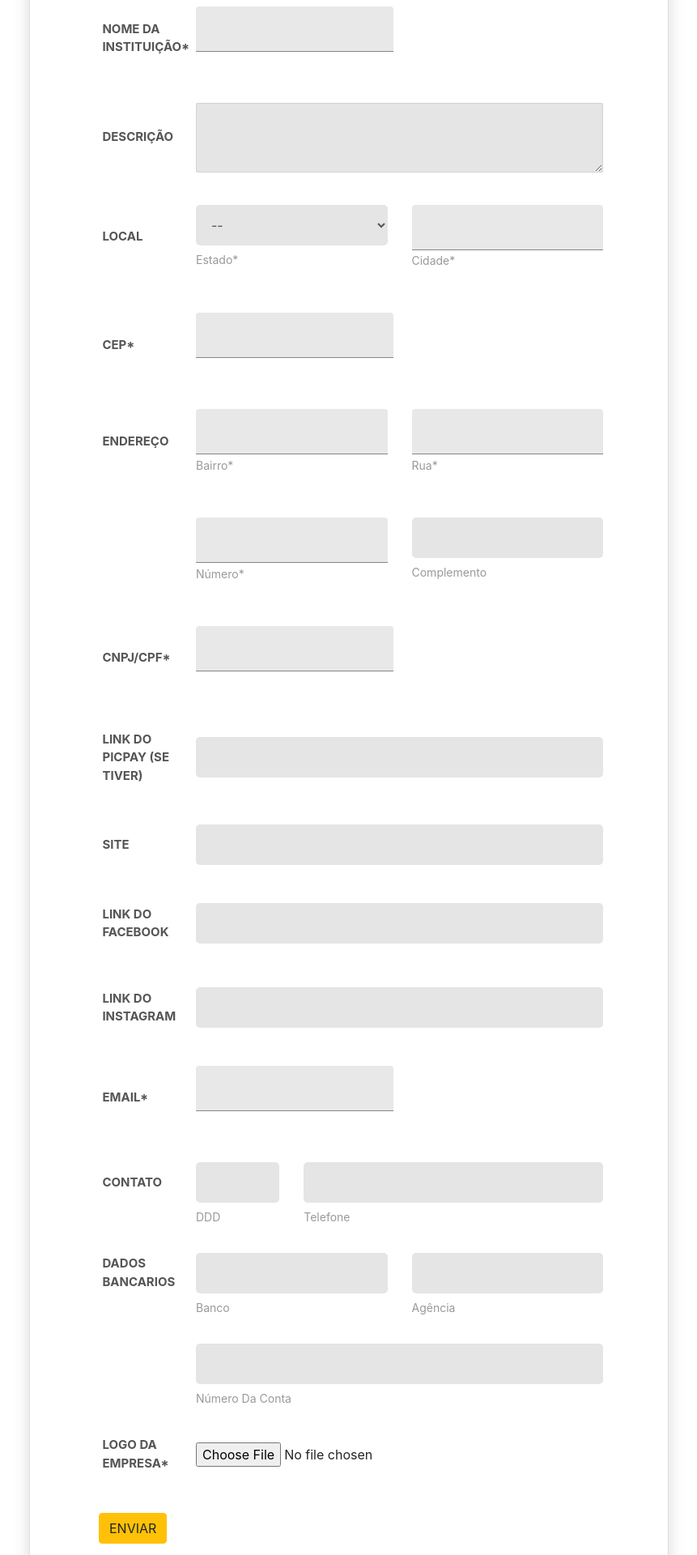
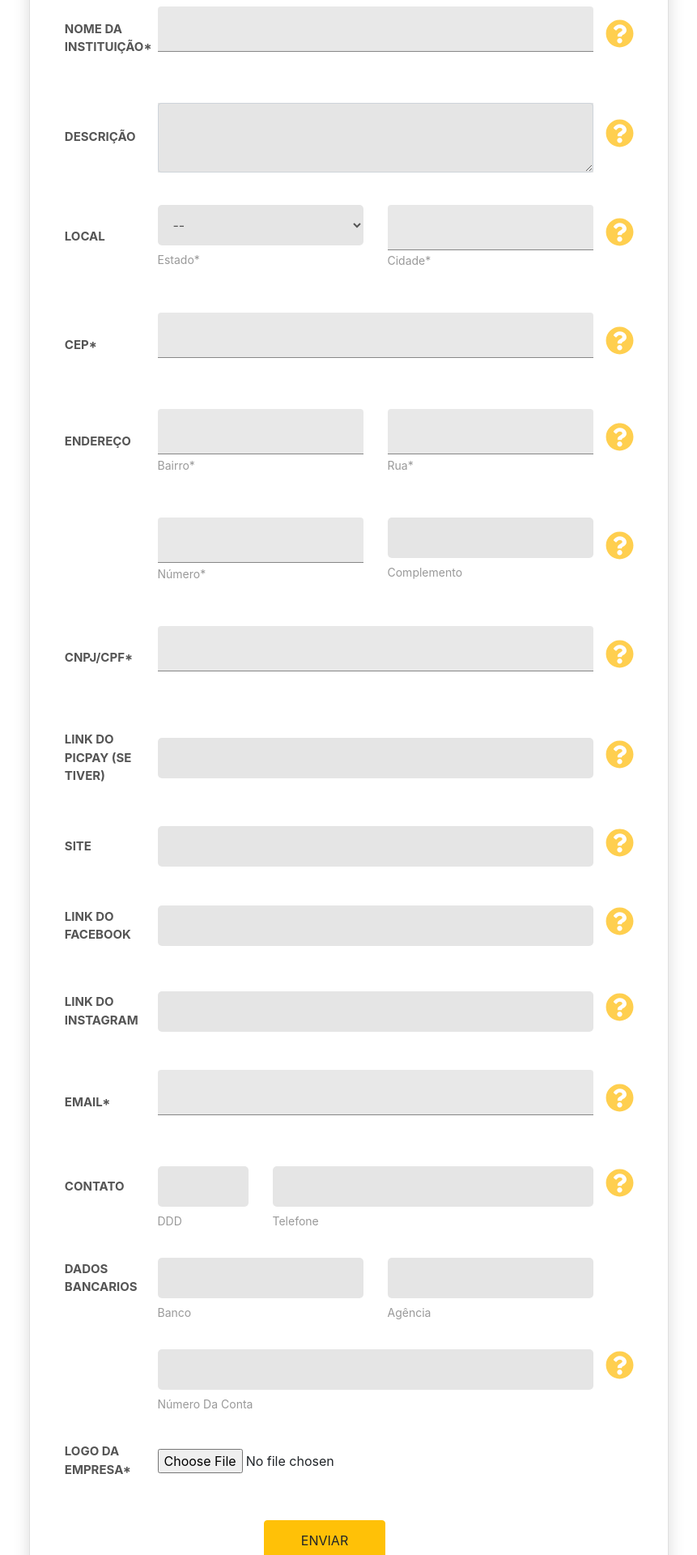
Before and after one commit to cpejr/frontend-bemconectado, a React (Create React App) app: page /register in a window 1280 px wide. Shown: the part 240-2160 px from the top of the page at 81% size, without its empty margins (209-1070 px from the left). Built offline with nearby package versions, Linux system fonts and the light colour scheme; no server answers.

Commit message:
Tooltip no formulário feito

```diff
--- a/package.json
+++ b/package.json
@@ -18,7 +18,7 @@
     "react-bootstrap": "^1.0.0",
     "react-dom": "^16.13.1",
     "react-geocode": "^0.2.1",
-    "react-icons": "^3.9.0",
+    "react-icons": "^3.10.0",
     "react-page-scroller": "^2.0.7-beta",
     "react-router-dom": "^5.1.2",
     "react-router-hash-link": "^1.2.2",
--- a/src/pages/Register/index.js
+++ b/src/pages/Register/index.js
@@ -5,6 +5,8 @@ import api from '../../services/api';
 import ImageUpload from '../../components/ImageUpload';
 import SelectStates from '../../components/SelectStates';
 import TextField from '@material-ui/core/TextField';
+
+import { FaQuestionCircle } from 'react-icons/fa';
 
 
 export default function Register({ className, fileName, onSubmit }) {
@@ -31,6 +33,24 @@ export default function Register({ className, fileName, onSubmit }) {
   const [selectedFile, setSelectedFile] = useState();
   const [uploadPressed, setUploadPressed] = useState(false);
   const history = useHistory();
+
+  // What will show in tooltip
+  const examplesResultForm = {
+    institutionName:'Ex: Todos heróis',
+    description: 'Ex: Essa instituição ajuda pessoas carentes de rua.',
+    local: 'Ex: MG - Ouro Preto',
+    zipCode: 'Ex: 00000000',
+    address: 'Ex: Tupi, Avenida Coronel Fabriciano',
+    complement: 'Ex: 35 Ao lado do posto',
+    CNPJ: '00000',
+    linkPicPay: 'teste',
+    site: 'www.site.com.br',
+    linkFacebook: 'teste',
+    linkInstagram: 'teste',
+    email: 'meuemail@teste.com',
+    contact: '31 99999999',
+    bankAccountData: 'teste',
+  }
 
   async function handleRegister(e) {
     e.preventDefault();
@@ -107,10 +127,10 @@ export default function Register({ className, fileName, onSubmit }) {
             </div>
           </div>
           <div className="card-body">
-            <form onSubmit={handleRegister}>
+            <form className="formRegister" onSubmit={handleRegister}>
 
               <div className="form-row">
-                <div className="name">Nome da instituição*</div>
+                <div className="name">Nome da Instituição*</div>
                 <div className="value">
                   <TextField
                     error={name === "" && uploadPressed}
@@ -120,6 +140,13 @@ export default function Register({ className, fileName, onSubmit }) {
                     onChange={e => { setName(e.target.value) }}
                     variant="filled"
                   />
+                </div>
+
+                <div className="info">
+                  <div className="examples">
+                    {examplesResultForm.institutionName}
+                  </div>
+                  < FaQuestionCircle size={35} color='#FFCF4F'/>
                 </div>
               </div>
 
@@ -138,6 +165,14 @@ export default function Register({ className, fileName, onSubmit }) {
                     />
                   </div>
                 </div>
+
+                <div className="info">
+                  <div className="examples">
+                    {examplesResultForm.description}
+                  </div>
+                  < FaQuestionCircle size={35} color='#FFCF4F'/>
+                </div>
+
               </div>
 
               <div className="form-row m-b-55">
@@ -167,6 +202,14 @@ export default function Register({ className, fileName, onSubmit }) {
                     </div>
                   </div>
                 </div>
+
+                <div className="info">
+                  <div className="examples">
+                    {examplesResultForm.local}
+                  </div>
+                  < FaQuestionCircle size={35} color='#FFCF4F'/>
+                </div>
+
               </div>
               <div className="form-row">
                 <div className="name">CEP*</div>
@@ -181,6 +224,14 @@ export default function Register({ className, fileName, onSubmit }) {
                     />
                   </div>
                 </div>
+
+                <div className="info">
+                  <div className="examples">
+                    {examplesResultForm.zipCode}
+                  </div>
+                  < FaQuestionCircle size={35} color='#FFCF4F'/>
+                </div>
+
               </div>
 
               <div className="form-row m-b-55">
@@ -213,6 +264,14 @@ export default function Register({ className, fileName, onSubmit }) {
                     </div>
                   </div>
                 </div>
+
+                <div className="info">
+                  <div className="examples">
+                    {examplesResultForm.address}
+                  </div>
+                  < FaQuestionCircle size={35} color='#FFCF4F'/>
+                </div>
+
               </div>
 
               <div className="form-row m-b-55">
@@ -245,6 +304,14 @@ export default function Register({ className, fileName, onSubmit }) {
                     </div>
                   </div>
                 </div>
+
+                <div className="info">
+                  <div className="examples">
+                    {examplesResultForm.complement}
+                  </div>
+                  < FaQuestionCircle size={35} color='#FFCF4F'/>
+                </div>
+
               </div>
 
               <div className="form-row">
@@ -260,6 +327,14 @@ export default function Register({ className, fileName, onSubmit }) {
                     />
                   </div>
                 </div>
+
+                <div className="info">
+                  <div className="examples">
+                    {examplesResultForm.CNPJ}
+                  </div>
+                  < FaQuestionCircle size={35} color='#FFCF4F'/>
+                </div>
+
               </div>
 
               <div className="form-row">
@@ -273,6 +348,14 @@ export default function Register({ className, fileName, onSubmit }) {
                     />
                   </div>
                 </div>
+
+                <div className="info">
+                  <div className="examples">
+                    {examplesResultForm.linkPicPay}
+                  </div>
+                  < FaQuestionCircle size={35} color='#FFCF4F'/>
+                </div>
+
               </div>
 
               <div className="form-row">
@@ -286,6 +369,14 @@ export default function Register({ className, fileName, onSubmit }) {
                     />
                   </div>
                 </div>
+
+                <div className="info">
+                  <div className="examples">
+                    {examplesResultForm.site}
+                  </div>
+                  < FaQuestionCircle size={35} color='#FFCF4F'/>
+                </div>
+
               </div>
 
               <div className="form-row">
@@ -299,6 +390,14 @@ export default function Register({ className, fileName, onSubmit }) {
                     />
                   </div>
                 </div>
+
+                <div className="info">
+                  <div className="examples">
+                    {examplesResultForm.linkFacebook}
+                  </div>
+                  < FaQuestionCircle size={35} color='#FFCF4F'/>
+                </div>
+
               </div>
 
               <div className="form-row">
@@ -312,6 +411,14 @@ export default function Register({ className, fileName, onSubmit }) {
                     />
                   </div>
                 </div>
+
+                <div className="info">
+                  <div className="examples">
+                    {examplesResultForm.linkInstagram}
+                  </div>
+                  < FaQuestionCircle size={35} color='#FFCF4F'/>
+                </div>
+
               </div>
 
               <div className="form-row">
@@ -327,6 +434,14 @@ export default function Register({ className, fileName, onSubmit }) {
                     />
                   </div>
                 </div>
+
+                <div className="info">
+                  <div className="examples">
+                    {examplesResultForm.email}
+                  </div>
+                  < FaQuestionCircle size={35} color='#FFCF4F'/>
+                </div>
+
               </div>
 
               <div className="form-row m-b-55">
@@ -355,6 +470,14 @@ export default function Register({ className, fileName, onSubmit }) {
                     </div>
                   </div>
                 </div>
+
+                <div className="info">
+                  <div className="examples">
+                    {examplesResultForm.contact}
+                  </div>
+                  < FaQuestionCircle size={35} color='#FFCF4F'/>
+                </div>
+
               </div>
 
               <div className="form-row m-b-55">
@@ -386,6 +509,7 @@ export default function Register({ className, fileName, onSubmit }) {
                     </div>
                   </div>
                 </div>
+
               </div>
               <div className="form-row m-b-55">
                 <div className="name"></div>
@@ -404,6 +528,14 @@ export default function Register({ className, fileName, onSubmit }) {
 
                   </div>
                 </div>
+
+                <div className="info">
+                  <div className="examples">
+                    {examplesResultForm.bankAccountData}
+                  </div>
+                  < FaQuestionCircle size={35} color='#FFCF4F'/>
+                </div>
+
               </div>
 
               <div className="form-row">
--- a/src/pages/Register/styles.css
+++ b/src/pages/Register/styles.css
@@ -61,7 +61,13 @@
     }
   }
 
-  .form-row {
+  /* edição do formulário todo */
+  .formRegister{
+    margin-left: -60px;
+  }
+
+
+  .form-row{
     display: -webkit-box;
     display: -webkit-flex;
     display: -moz-box;
@@ -74,9 +80,76 @@
     -webkit-align-items: center;
     -moz-box-align: center;
     -ms-flex-align: center;
+    justify-content: center;
+    flex-direction: row;
     align-items: center;
     margin-bottom: 40px;
   }
+
+  /***********/
+  /* Tooltip container */
+.info{
+  position: relative;
+  display: inline-block;
+  margin-right: -50px;
+  margin-left: 15px;
+
+}
+
+/* Tooltip text */
+.info .examples {
+  font-size: 15px;
+  font-weight: 300;
+  display: flex;
+  text-align: center;
+
+  width: 150px;
+  height: auto;
+  visibility: hidden;
+  background-color: #555;
+  color: #fff;
+  text-align: center;
+  padding: 10px 10px;
+  border-radius: 6px;
+
+  /* Position the tooltip text */
+  position: absolute;
+  z-index: 1;
+  bottom: 125%;
+  left: 50%;
+  margin-left: -60px;
+
+  /* Fade in tooltip */
+  opacity: 0;
+  transition: opacity 0.3s;
+}
+
+/* Tooltip arrow */
+.info .examples::after {
+  content: "";
+  position: absolute;
+  top: 100%;
+  left: 50%;
+  margin-left: -20px;
+  border-width: 5px;
+  border-style: solid;
+  border-color: #555 transparent transparent transparent;
+}
+
+/* Show the tooltip text when you mouse over the tooltip container */
+.info:hover .examples {
+  visibility: visible;
+  opacity: 1;
+}
+
+/* Input configuration */
+.MuiTextField-root{
+  width: 100%;
+}
+
+  /* .info:hover{
+    width: 30px;
+  } */
 
   .form-row .name {
     width: 125px;
@@ -86,9 +159,21 @@
   }
 
   .form-row .value {
-    width: -webkit-calc(100% - 125px);
-    width: -moz-calc(100% - 125px);
-    width: calc(100% - 125px);
+    width: -webkit-calc(100% - 150px);
+    width: -moz-calc(100% - 150px);
+    width: calc(100% - 150px);
+  }
+
+  /* Form Button */
+  .btn-enviar-container{
+    width: auto;
+    display: flex ;
+    justify-content: center;
+  }
+
+  .btn{
+    width: 150px;
+    height: 50px;
   }
 
   @media (max-width: 767px) {
```
Also changed, not shown: 1 other file (tests, documents, lock files or other folders).
